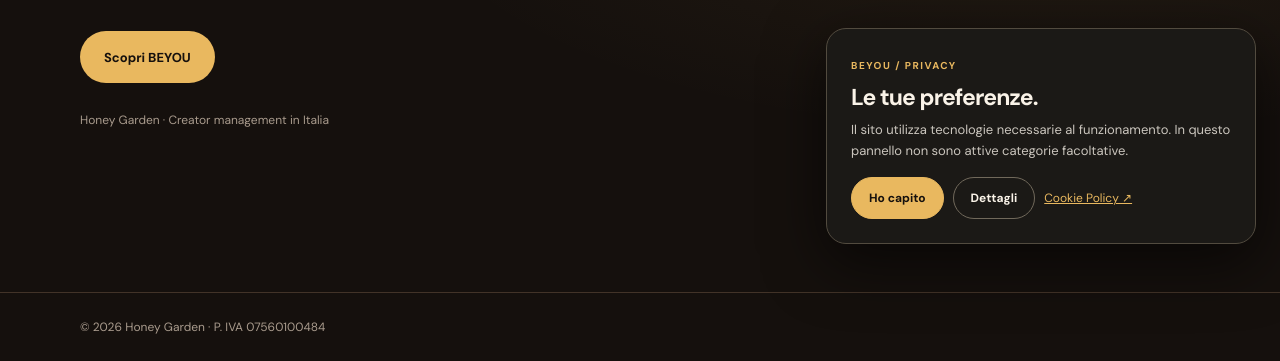
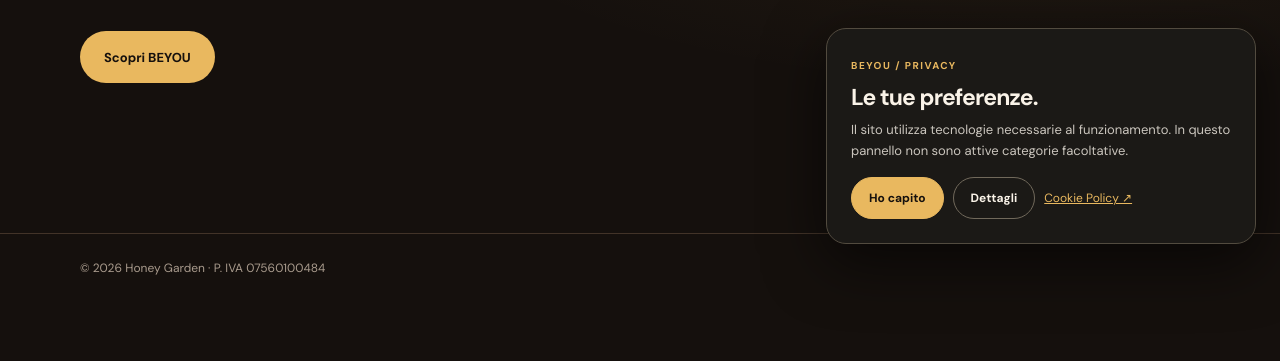
Before and after one commit to LerioRMG/honeygarden-site, a plain HTML site: page index.html in a window 1280 px wide. Shown: the part 532-893 px from the top of the page. After the commit the page ends 834 px from the top, so only its background shows below. Drawn offline with Linux system fonts and the light colour scheme.

Commit message:
Rimuovi descrizione dal fondo pagina Honey

```diff
--- a/index.html
+++ b/index.html
@@ -60,7 +60,7 @@ footer{border-top:1px solid var(--line)}
 <h1>Honey Garden sta diventando <span>BEYOU.</span></h1>
 <p class="lead">Il nostro percorso continua su BEYOU: un team dedicato alla gestione OnlyFans, alla strategia e alla crescita dei progetti delle creator maggiorenni.</p>
 <div class="actions"><a class="button" href="https://thisisbeyou.com/">Scopri BEYOU</a></div>
-<p class="note">Honey Garden · Creator management in Italia</p>
+
 </div></div></section></main>
 <footer><div class="wrap footer-inner"><span>© 2026 Honey Garden · P. IVA 07560100484</span></div></footer>
 <script defer src="/cookie-notice.js?v=hg-gold"></script><script defer src="/beyou-contact-widget.js?v=hg-gold"></script>
```
